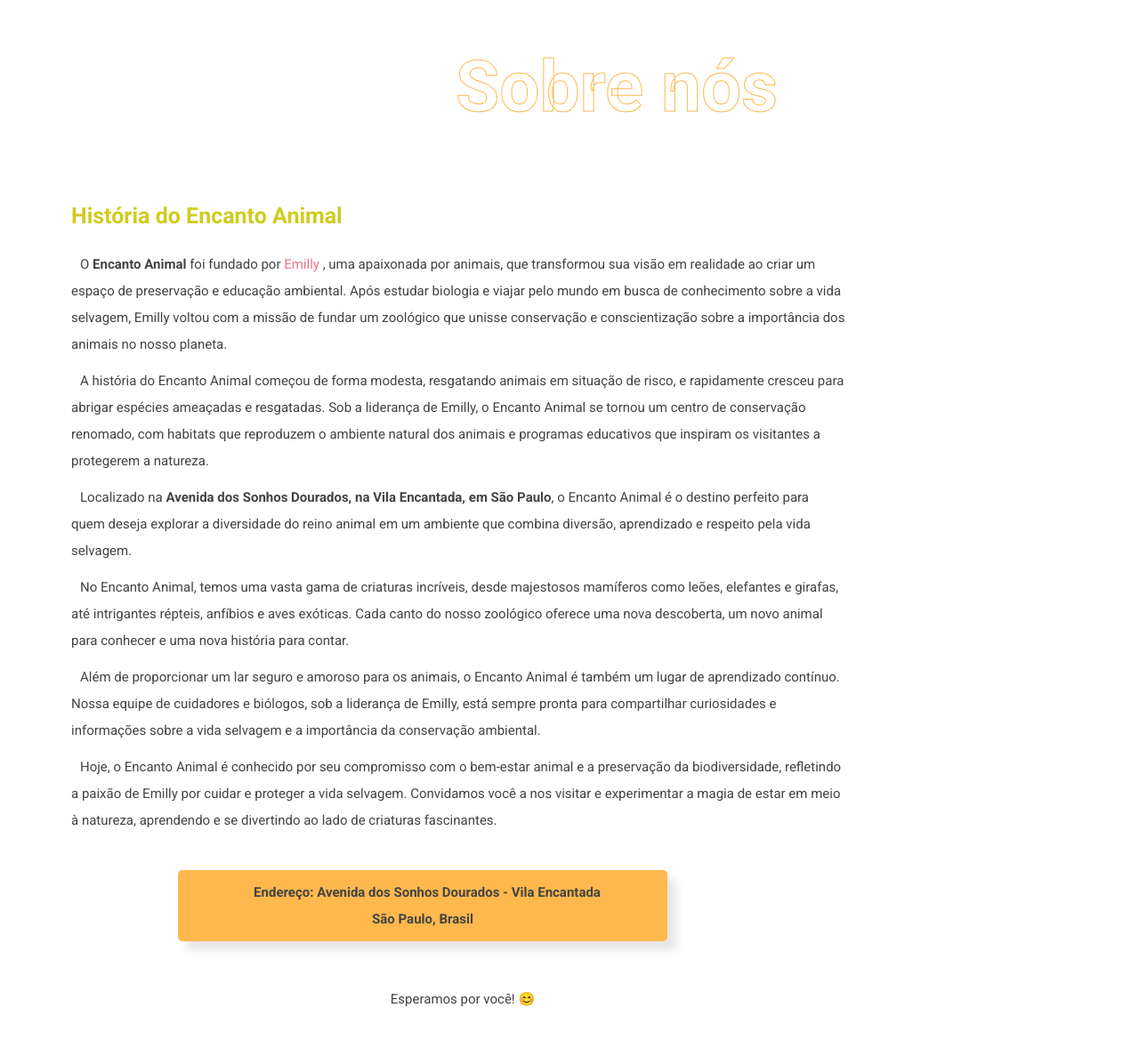
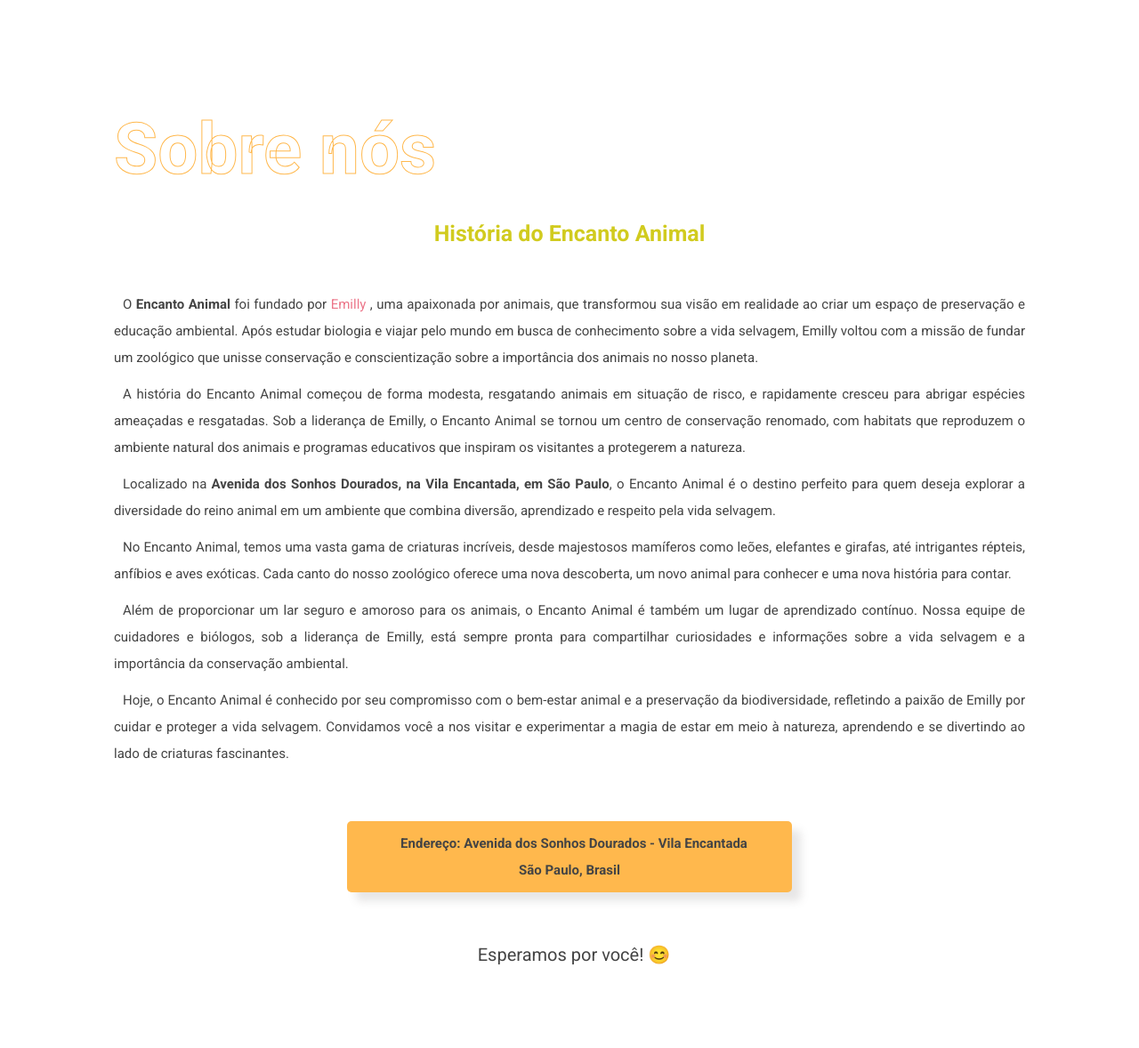
Before and after one commit to emillymoitinho/encanto_animal, a plain HTML site: page index.html in a window 1280 px wide. Shown: the part 802-1980 px from the top of the page at 89% size. Drawn offline with nearby package versions, Linux system fonts and the light colour scheme.

Commit message:
sobre nos

```diff
--- a/index.html
+++ b/index.html
@@ -30,56 +30,34 @@
         </header>
 
         <section class="home" id="home">
-            <!-- <div class="content">
-                <h3>enjoy the wonderful <br>
-                adventure of the <br> animals</h3>
-                <a href="#" class="btn"> meet teh zoo</a>
-            </div> -->
+
             <img src="img/bottom_wave.png" alt="" class="wave">
 
         </section>
 
         <section class="about" id="about">
 
-            <h2 class="deco-title">Sobre nós</h2>
-
             <article class="box-container">
 
-                <!-- <div class="image">
-                    <img src="img/about2.png" alt="">
-                </div> -->
+                <div class="content">
+                    <h2 class="deco-title">Sobre nós</h2>
+                    <h3 class="title"> História do Encanto Animal</h3>
 
-                <div class="content">
-                    <h3 class="title"> História do Encanto Animal</h3>
                         <p>O <strong>Encanto Animal</strong> foi fundado por<a href="https://github.com/emillymoitinho" target="_blank"> Emilly </a>, uma apaixonada por animais, que transformou sua visão em realidade ao criar um espaço de preservação e educação ambiental. Após estudar biologia e viajar pelo mundo em busca de conhecimento sobre a vida selvagem, Emilly voltou com a missão de fundar um zoológico que unisse conservação e conscientização sobre a importância dos animais no nosso planeta.</p> <br>
+
                         <p>A história do Encanto Animal começou de forma modesta, resgatando animais em situação de risco, e rapidamente cresceu para abrigar espécies ameaçadas e resgatadas. Sob a liderança de Emilly, o Encanto Animal se tornou um centro de conservação renomado, com habitats que reproduzem o ambiente natural dos animais e programas educativos que inspiram os visitantes a protegerem a natureza.</p> <br>
+
                         <p>Localizado na <strong>Avenida dos Sonhos Dourados, na Vila Encantada, em São Paulo</strong>, o Encanto Animal é o destino perfeito para quem deseja explorar a diversidade do reino animal em um ambiente que combina diversão, aprendizado e respeito pela vida selvagem.</p> <br>
 
                         <p>No Encanto Animal, temos uma vasta gama de criaturas incríveis, desde majestosos mamíferos como leões, elefantes e girafas, até intrigantes répteis, anfíbios e aves exóticas. Cada canto do nosso zoológico oferece uma nova descoberta, um novo animal para conhecer e uma nova história para contar.</p> <br>
+
                         <p>Além de proporcionar um lar seguro e amoroso para os animais, o Encanto Animal é também um lugar de aprendizado contínuo. Nossa equipe de cuidadores e biólogos, sob a liderança de Emilly, está sempre pronta para compartilhar curiosidades e informações sobre a vida selvagem e a importância da conservação ambiental.</p> <br>
-                        <p>Hoje, o Encanto Animal é conhecido por seu compromisso com o bem-estar animal e a preservação da biodiversidade, refletindo a paixão de Emilly por cuidar e proteger a vida selvagem. Convidamos você a nos visitar e experimentar a magia de estar em meio à natureza, aprendendo e se divertindo ao lado de criaturas fascinantes.</p>
-                    <br>
-                    <p class="destaque">Endereço: Avenida dos Sonhos Dourados - Vila Encantada <br>
-                        São Paulo, Brasil</p>
 
-                    <p class="destaque2">Esperamos por você! 😊
-                    </p>
+                        <p>Hoje, o Encanto Animal é conhecido por seu compromisso com o bem-estar animal e a preservação da biodiversidade, refletindo a paixão de Emilly por cuidar e proteger a vida selvagem. Convidamos você a nos visitar e experimentar a magia de estar em meio à natureza, aprendendo e se divertindo ao lado de criaturas fascinantes.</p><br>
 
+                    <p class="destaque">Endereço: Avenida dos Sonhos Dourados - Vila Encantada <br> São Paulo, Brasil</p>
 
-                    <!-- <div class="icons-container">
-                        <div class="icons">
-                            <i class="fas fa-graduation-cap"></i>
-                            <h3>we educate</h3>
-                        </div>
-                        <div class="icons">
-                            <i class="fas fa-bullhorn"></i>
-                            <h3>we play</h3>
-                        </div>
-                        <div class="icons">
-                            <i class="fas fa-book-opn"></i>
-                            <h3>getting to know</h3>
-                        </div>
-                    <div> -->
+                    <p class="destaque2">Esperamos por você! 😊</p>
 
                 </div>
 
@@ -89,7 +67,7 @@
 
         <section class="animais" id="animais">
 
-            <h2 class="heading"> Nossos Animais</h2>
+            <h2 class="heading">Nossos Animais</h2>
 
             <div class="box-container">
 
@@ -148,8 +126,8 @@
 
         </section>
 
-        <!-- LOCALIZAÇÃO
-        <section class="local">
+        <!-- LOCALIZAÇÃO  -->
+        <!-- <section class="local">
             <h2 class="heading">Localização</h2>
 
             <div class="local">
@@ -158,7 +136,7 @@
             </div>
 
             <div id="map"></div>
-        </section> -->
+        </section> --> -->
 
   <!-- <script src="https://unpkg.com/leaflet/dist/leaflet.js"></script>
   <script>
@@ -174,7 +152,7 @@
     L.marker([-23.5505, -46.6333]).addTo(map)
       .bindPopup('Avenida dos Sonhos Dourados, Vila Encantada, São Paulo, Brasil')
       .openPopup();
-  </script> -->
+  </script>
 
   <section class="contact" id="contact">
 
@@ -196,7 +174,7 @@
 
         <a href="#" class="btn">Enviar mensagem</a>
 
-    </form>
+    </form> -->
 
 </section>
 
--- a/styles/style.css
+++ b/styles/style.css
@@ -44,6 +44,8 @@ html::-webkit-scrollbar-thumb {
     border-radius: 5rem;
 }
 
+/* BARRA DE NAVEGAÇÃO */
+
 .header {
     position: fixed;
     top: 0;
@@ -58,17 +60,6 @@ html::-webkit-scrollbar-thumb {
     padding: 2rem 9%;
 }
 
-/* .header .logo {
-
-    font-size: 2.5rem;
-    font-weight: bolder;
-    color: var(--preto);
-    nome da logo
-} */
-
-
-
-
 .header  .navbar a {
     font-size: 1.7rem;
     color: var(--preto);
@@ -81,26 +72,7 @@ html::-webkit-scrollbar-thumb {
     color: var(--laranja_claro);
 }
 
-.header .icons div {
-    font-size: 2.5rem;
-    margin-left: 1.7rem;
-    cursor: pointer;
-    color: var(--preto);
-}
-
-.header .icons div:hover{
-    color: var(--main)
-}
-
-#map {
-    height: 500px;
-    width: 50%;
-    display: block;
-    margin: 0 auto;
-    margin-top: 50px;
-    border-radius: 10px;
-  }
-
+/* HOME  */
 
 .home{
     min-height: 100vh;
@@ -111,10 +83,6 @@ html::-webkit-scrollbar-thumb {
 
 }
 
-/* .home .content{
-    max-width: 60rem;
-} */
-
 .home .wave{
     position: absolute;
     bottom: 0;
@@ -123,13 +91,32 @@ html::-webkit-scrollbar-thumb {
     height: 12rem;
 }
 
+
+/* SOBRE NÓS */
+
+.about {
+  display: flex;
+  justify-content: center; /* Centraliza horizontalmente */
+  align-items: center; /* Centraliza verticalmente */
+  min-height: 100vh;
+}
+
 .about .box-container{
+  text-align: center;
+  width: 100%; /* Faz com que o container ocupe 100% da largura disponível */
   display: flex;
-    align-items: center;
-    flex-wrap: wrap;
-    gap: 10rem;
-    padding: 80px;
-    margin-top: 150px;
+  flex-direction: column; /* Alinha o conteúdo verticalmente */
+  justify-content: center; /* Centraliza verticalmente o conteúdo */
+  align-items: center; /* Centraliza horizontalmente o conteúdo */
+}
+
+.about .content {
+  max-width: 80%; /* Controla a largura máxima do conteúdo */
+  margin: 0 auto; /* Centraliza o conteúdo horizontalmente */
+}
+
+.about .content p {
+  text-align: justify; /* Justifica o texto */
 }
 
 .about .deco-title{
@@ -140,22 +127,18 @@ html::-webkit-scrollbar-thumb {
   color: transparent;
   -webkit-text-fill-color: transparent;
   -webkit-text-stroke: 1px var(--main);
-    transform-origin: top left;
-    /* transform: rotate(0.25turn); */
-    /* margin: 100px 0px -80px 100px; */
-    position: absolute;
-    top: 110%;
-    left: 40%;
-    z-index: -1;
-
+  float: left;
+  margin-top: 150px;
 }
 
 .about .content .destaque {
   background-color: var(--main);
   text-align: center;
-  width: 550px;
-  margin: 30px 0px 50px 120px;
+  width: 500px;
   box-shadow: 10px 10px 10px rgba(128, 126, 126, 0.192);
+  margin: 0 auto;
+  margin-top: 50px;
+  margin-bottom: 50px;
 
 }
 
@@ -166,34 +149,24 @@ html::-webkit-scrollbar-thumb {
 }
 
 .about .content .destaque2 {
+  font-size: 2rem;
   text-align: center;
-}
-
-.about .box-container .image{
-    flex: 0.5 1 31rem;
-}
-
-.about .box-container .image img{
-    width: 100%;
-
-}
-
-.about .content {
-    flex: 1 1 41rem;
+  margin-bottom: 150px;
 }
 
 .about .content .title {
     font-size: 2.5rem;
     color: var(--verde);
-    padding-bottom: 25px;
+    margin-top: 250px;
+    margin-bottom: 50px;
 }
 
 .about .content p{
     font-size: 1.5rem;
     color: #444;
-    padding-right: 250px;
     line-height: 2;
     text-indent: 10px;
+
 }
 
 .about .content a {
@@ -205,40 +178,27 @@ html::-webkit-scrollbar-thumb {
   border-radius: 5px;
 }
 
-/* .about .content .icons-container{
-    display: flex;
-    flex-wrap: wrap;
-    gap: 5rem;
-    margin-top: 3rem;
-}
 
-.about .content .icons-container .icons {
-    flex: 1 1 16rem;
-    text-align: center;
-    background: var(--fundo);
-    padding: 3rem 2rem;
-} */
-
-/* .animal {
-
-} */
+/* ANIMAIS */
 .animais .box-container{
     display: grid;
     grid-template-columns: repeat(auto-fit, minmax(25rem,1fr));
     gap: 2rem;
-    padding: 50px;
+    padding: 50px 50px 150px 50px;
   }
 
   .animais .box-container .box{
     height: 100%;
     position: relative;
     overflow: hidden;
+    border-radius: 10px;
   }
 
   .heading {
     color: var(--main);
     font-size: 5rem;
     text-align: center;
+    margin-bottom: 40px;
   }
 
   .animais .box-container .box img{
```
Lines whose indentation alone changed are shown as unchanged.
